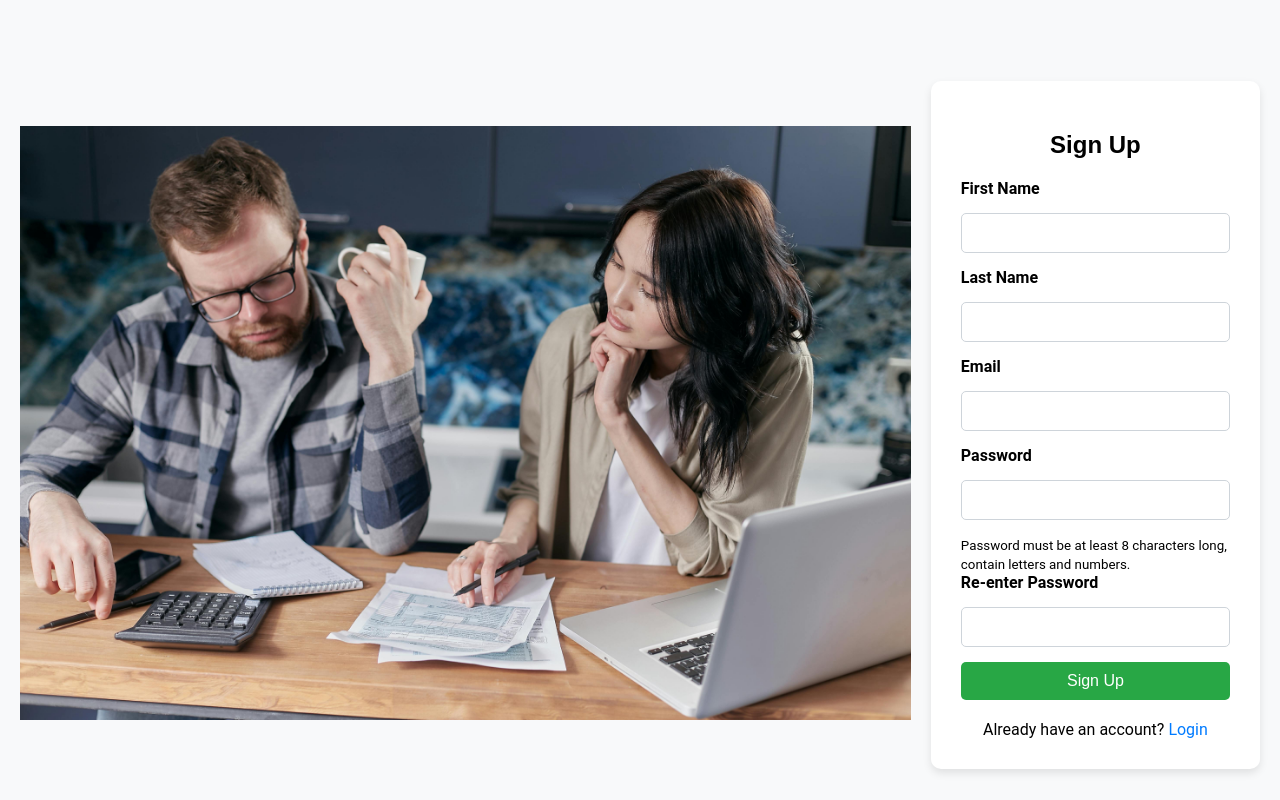
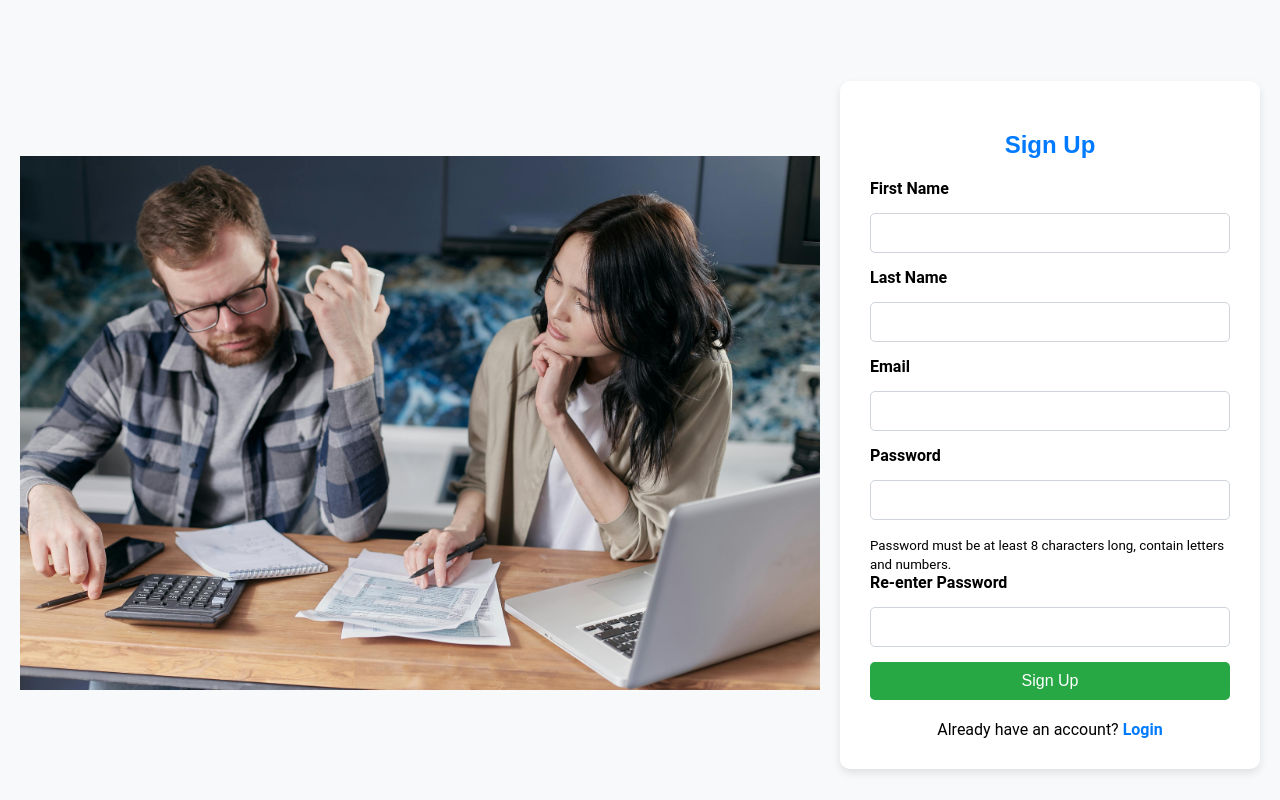
Before and after one commit to DennisCodeInstituteBC/PennyPilot, a Django app: page /accounts/signup/ in a window 1280 px wide. Run offline with Django 4.2, Linux system fonts and the light colour scheme; some libraries are stand-ins or nearby versions.

Commit message:
adding styleing update for login.css and signup.css <a> links

```diff
--- a/static/css/signup.css
+++ b/static/css/signup.css
@@ -9,7 +9,7 @@ body {
 
 h2 {
     font-family: 'Montserrat', sans-serif;
-    color: #000000;
+    color: #007BFF;
     text-align: center;
 }
 
@@ -24,10 +24,10 @@ h2 {
 }
 
 /* Left Image Container */
-.signup-image img {
+.signup-image img{
     object-fit: cover;
-    width: 100%;
-    height: 100%;
+    width: 100vh;
+    height: auto;
 }
 
 /* Form Container */
@@ -96,6 +96,7 @@ input[type="submit"]:hover {
 .login-link a {
     color: #007BFF;
     text-decoration: none;
+    font-weight: 750;
 }
 
 .login-link a:hover {
```
